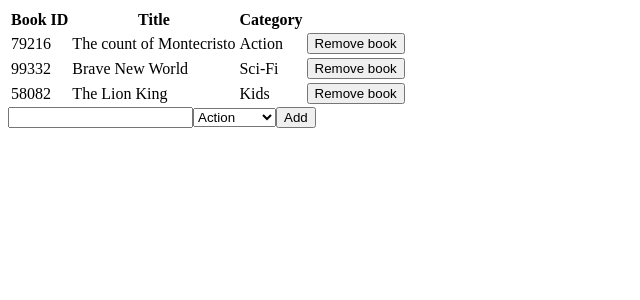
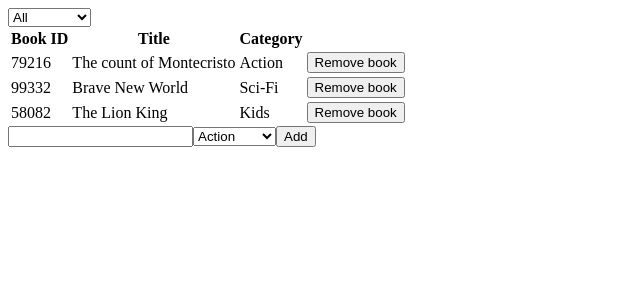
Before and after one commit to jeton-th/a-bookstore, a React (Create React App) app: page / in a window 1280 px wide. Shown: the top 300 px of the page, without its empty margins (0-640 px from the left). Built offline with nearby package versions, Linux system fonts and the light colour scheme.

Commit message:
finish milestone four

```diff
--- /dev/null
+++ b/src/components/CategoryFilter.js
@@ -0,0 +1,20 @@
+import React from 'react';
+import PropTypes from 'prop-types';
+import { BOOK_CATEGORIES } from '../containers/BooksForm';
+
+const categories = BOOK_CATEGORIES.map(category => (
+  <option key={category} value={category}>{category}</option>
+));
+
+const CategoryFilter = ({ filterHandler }) => (
+  <select onChange={e => filterHandler(e.target.value)}>
+    <option value="All">All</option>
+    {categories}
+  </select>
+);
+
+CategoryFilter.propTypes = {
+  filterHandler: PropTypes.func.isRequired,
+};
+
+export default CategoryFilter;
--- a/src/containers/BooksForm.js
+++ b/src/containers/BooksForm.js
@@ -4,7 +4,7 @@
 import { addBook } from '../redux/actions/index';
 import generateId from '../services/generateId';
 
-const BOOK_CATEGORIES = [
+export const BOOK_CATEGORIES = [
   'Action',
   'Biography',
   'History',
--- a/src/containers/BooksList.js
+++ b/src/containers/BooksList.js
@@ -1,12 +1,22 @@
 import React from 'react';
 import PropTypes from 'prop-types';
 import { connect } from 'react-redux';
-import { removeBook } from '../redux/actions/index';
+import { removeBook, changeFilter } from '../redux/actions/index';
 import Book from '../components/Book';
+import CategoryFilter from '../components/CategoryFilter';
 
-const BooksList = ({ books, removeABook }) => {
+const BooksList = ({
+  books,
+  removeABook,
+  filterBooks,
+  category,
+}) => {
   const handleRemoveBook = (book) => {
     removeABook(book);
+  };
+
+  const handleFilterChange = (filter) => {
+    filterBooks(filter);
   };
 
   const allBooks = books.map(book => (
@@ -14,6 +24,8 @@
   ));
 
   return (
+    <div>
+      <CategoryFilter filterHandler={handleFilterChange} />
       <table>
         <tbody>
           <tr>
@@ -21,21 +33,32 @@
             <th>Title</th>
             <th>Category</th>
           </tr>
-        {allBooks}
+          {
+            category !== 'All'
+              ? allBooks.filter(book => book.props.book.category === category)
+              : allBooks
+          }
         </tbody>
       </table>
+    </div>
   );
 };
 
 BooksList.propTypes = {
   books: PropTypes.array.isRequired,
+  category: PropTypes.string.isRequired,
   removeABook: PropTypes.func.isRequired,
+  filterBooks: PropTypes.func.isRequired,
 };
 
-const mapStateToProps = state => ({ books: state.books });
+const mapStateToProps = state => ({
+  books: state.books,
+  category: state.filter,
+});
 
 const mapDispatchToProps = dispatch => ({
   removeABook: book => (dispatch(removeBook(book))),
+  filterBooks: filter => (dispatch(changeFilter(filter))),
 });
 
 export default connect(mapStateToProps, mapDispatchToProps)(BooksList);
--- a/src/redux/actions/index.js
+++ b/src/redux/actions/index.js
@@ -8,4 +8,9 @@
   book,
 });
 
-export { addBook, removeBook };
+const changeFilter = category => ({
+  type: 'CHANGE_FILTER',
+  category,
+});
+
+export { addBook, removeBook, changeFilter };
--- /dev/null
+++ b/src/redux/reducers/filter.js
@@ -0,0 +1,8 @@
+export default (filter = 'All', action) => {
+  switch (action.type) {
+    case 'CHANGE_FILTER':
+      return action.category;
+    default:
+      return filter;
+  }
+};
--- a/src/redux/reducers/index.js
+++ b/src/redux/reducers/index.js
@@ -1,8 +1,10 @@
 import { combineReducers } from 'redux';
 import books from './books';
+import filter from './filter';
 
 const rootReducer = combineReducers({
   books,
+  filter,
 });
 
 export default rootReducer;
```
Lines whose indentation alone changed are shown as unchanged.
